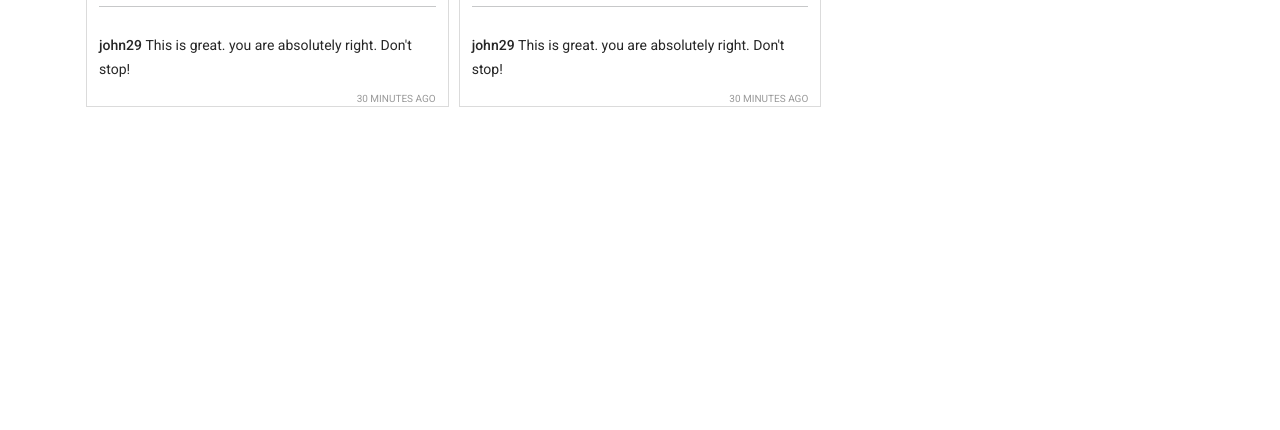
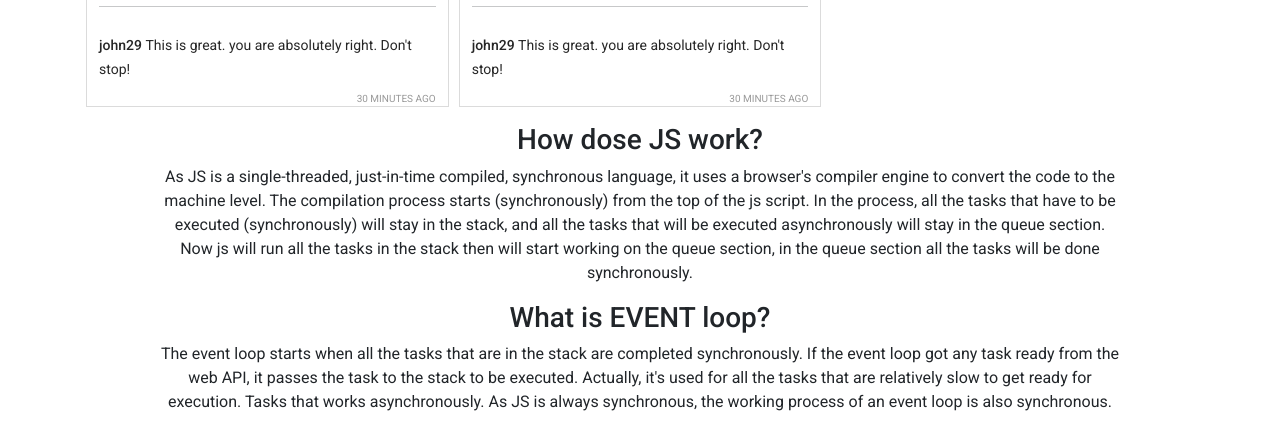
Before and after one commit to shahadat2772/insta-shohor-debug, a plain HTML site: page index.html in a window 1280 px wide. Shown: the part 1425-1855 px from the top of the page. Before the commit the page ends 1548 px from the top, so only its background shows below. Drawn offline with nearby package versions, Linux system fonts and the light colour scheme.

Commit message:
answered two of the question

```diff
--- a/index.html
+++ b/index.html
@@ -51,15 +51,27 @@
           id="navbarSupportedContent"
         >
           <ul class="navbar-nav mr-auto">
-                        <li class="nav-link active" role="button" onclick="switchTab( 'posts' )">
+            <li
+              class="nav-link active"
+              role="button"
+              onclick="switchTab( 'posts' )"
+            >
               <i class="fa-solid fa-house"></i>
             </li>
 
-                        <li class="nav-link active" role="button" onclick="switchTab( 'liked' )">
+            <li
+              class="nav-link active"
+              role="button"
+              onclick="switchTab( 'liked' )"
+            >
               <i class="fa-solid fa-heart text-danger"></i>
             </li>
 
-                        <li class="nav-link active" role="button" onclick="switchTab( 'reported' )">
+            <li
+              class="nav-link active"
+              role="button"
+              onclick="switchTab( 'reported' )"
+            >
               <i class="fa-solid fa-eye-slash"></i>
             </li>
           </ul>
@@ -67,8 +79,7 @@
       </nav>
     </header>
     <main class="main container mx-auto p-3">
-            <div id="posts">
-            </div>
+      <div id="posts"></div>
       <div id="liked">
         <h1>Liked posts</h1>
       </div>
@@ -77,6 +88,34 @@
         <h1>Reported posts</h1>
       </div>
     </main>
+    <section class="text-center">
+      <!-- <h1>ami</h1> -->
+      <div class="que1">
+        <h3>How dose JS work?</h3>
+        <p class="w-75 mx-auto">
+          As JS is a single-threaded, just-in-time compiled, synchronous
+          language, it uses a browser's compiler engine to convert the code to
+          the machine level. The compilation process starts (synchronously) from
+          the top of the js script. In the process, all the tasks that have to
+          be executed (synchronously) will stay in the stack, and all the tasks
+          that will be executed asynchronously will stay in the queue section.
+          Now js will run all the tasks in the stack then will start working on
+          the queue section, in the queue section all the tasks will be done
+          synchronously.
+        </p>
+      </div>
+      <div class="que1">
+        <h3>What is EVENT loop?</h3>
+        <p class="w-75 mx-auto">
+          The event loop starts when all the tasks that are in the stack are
+          completed synchronously. If the event loop got any task ready from the
+          web API, it passes the task to the stack to be executed. Actually,
+          it's used for all the tasks that are relatively slow to get ready for
+          execution. Tasks that works asynchronously. As JS is always
+          synchronous, the working process of an event loop is also synchronous.
+        </p>
+      </div>
+    </section>
     <footer></footer>
 
     <!-- add javascript  file  -->
--- a/js/app.js
+++ b/js/app.js
@@ -157,6 +157,7 @@ const displayLikedPosts = () => {
 };
 
 const displayReportedPosts = () => {
+  document.getElementById("reported").textContent = "";
   const reportedPosts = getReportedPosts();
   reportedPosts.forEach((post) => {
     const div = createPost(post);
```
Lines whose indentation alone changed are shown as unchanged.
